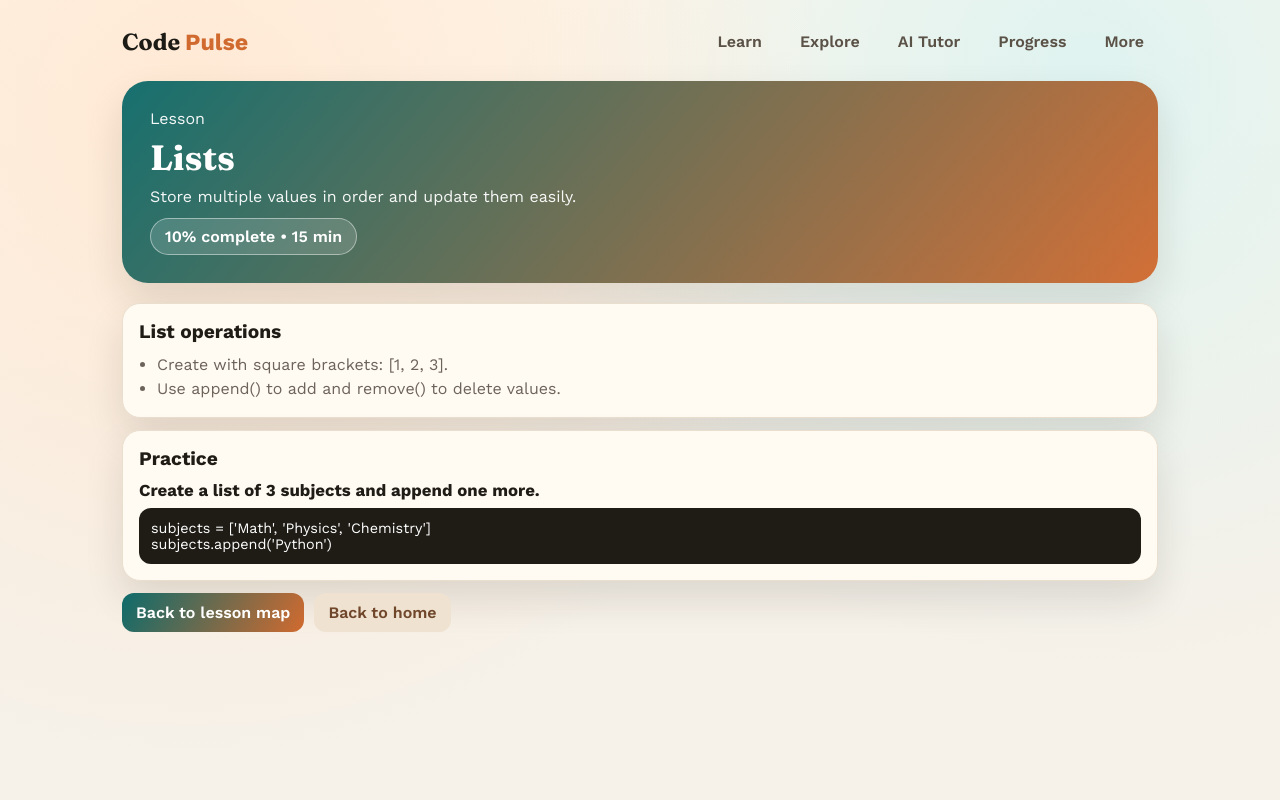
After one commit to tirthbhagat78-dot/codepluse, a Django app: page /lessons/lists/ in a window 1280 px wide. The commit adds this page. Run offline with Django 5.2, Linux system fonts and the light colour scheme.

Commit message:
Add real lesson pages and lesson detail content

```diff
--- /dev/null
+++ b/Python_Edu_App/learn/templates/learn/lesson_detail.html
@@ -0,0 +1,233 @@
+<!DOCTYPE html>
+<html lang="en">
+<head>
+    <meta charset="UTF-8">
+    <meta name="viewport" content="width=device-width, initial-scale=1.0">
+    <title>{{ app_name }} - {{ lesson.title }}</title>
+    <style>
+        @import url("https://fonts.googleapis.com/css2?family=Fraunces:wght@600;700&family=Work+Sans:wght@400;500;600;700&display=swap");
+
+        :root {
+            --bg: #f6f1e9;
+            --card: #fffaf2;
+            --text: #1f1c16;
+            --muted: #6c635b;
+            --accent: #0d6b6b;
+            --accent-2: #d16a2f;
+            --line: #eadfce;
+            --shadow: 0 18px 38px rgba(35, 28, 20, 0.12);
+        }
+
+        * {
+            box-sizing: border-box;
+            margin: 0;
+            padding: 0;
+            font-family: "Work Sans", sans-serif;
+        }
+
+        body {
+            background:
+                radial-gradient(circle at 15% 15%, #ffe9d4 0%, transparent 50%),
+                radial-gradient(circle at 85% 10%, #dff3f0 0%, transparent 45%),
+                linear-gradient(180deg, #fef6eb 0%, var(--bg) 55%);
+            color: var(--text);
+            min-height: 100vh;
+        }
+
+        .site {
+            width: min(1080px, 100%);
+            margin: 0 auto;
+            padding: 22px;
+        }
+
+        .topbar {
+            display: flex;
+            align-items: center;
+            justify-content: space-between;
+            margin-bottom: 20px;
+        }
+
+        .brand {
+            font-size: 1.45rem;
+            font-weight: 700;
+            color: #1d1b16;
+            font-family: "Fraunces", serif;
+        }
+
+        .brand i {
+            color: var(--accent-2);
+            font-style: normal;
+        }
+
+        .nav {
+            display: flex;
+            gap: 10px;
+        }
+
+        .nav a {
+            color: #5a5147;
+            text-decoration: none;
+            font-weight: 600;
+            padding: 10px 14px;
+            border-radius: 12px;
+        }
+
+        .nav a.active {
+            color: #fff;
+            background: linear-gradient(120deg, var(--accent), var(--accent-2));
+        }
+
+        .hero {
+            border-radius: 26px;
+            padding: 28px;
+            background: linear-gradient(130deg, rgba(13, 107, 107, 0.96), rgba(209, 106, 47, 0.96));
+            color: #fff;
+            margin-bottom: 20px;
+            box-shadow: var(--shadow);
+        }
+
+        .hero h1 {
+            font-size: clamp(1.6rem, 3vw, 2.2rem);
+            margin: 8px 0;
+            font-family: "Fraunces", serif;
+        }
+
+        .hero p {
+            opacity: 0.95;
+            max-width: 760px;
+        }
+
+        .pill {
+            display: inline-block;
+            margin-top: 12px;
+            padding: 8px 14px;
+            border-radius: 999px;
+            background: rgba(255, 255, 255, 0.15);
+            border: 1px solid rgba(255, 255, 255, 0.45);
+            font-weight: 600;
+        }
+
+        .content {
+            display: grid;
+            gap: 12px;
+        }
+
+        .card {
+            background: var(--card);
+            border-radius: 18px;
+            border: 1px solid var(--line);
+            box-shadow: var(--shadow);
+            padding: 16px;
+        }
+
+        .card h2 {
+            margin-bottom: 10px;
+            font-size: 1.2rem;
+        }
+
+        .card h3 {
+            margin-bottom: 8px;
+            font-size: 1.05rem;
+        }
+
+        .card ul {
+            padding-left: 18px;
+            color: var(--muted);
+            line-height: 1.5;
+        }
+
+        pre {
+            margin-top: 8px;
+            background: #1f1c16;
+            color: #fff;
+            padding: 12px;
+            border-radius: 12px;
+            overflow-x: auto;
+            font-size: 0.9rem;
+        }
+
+        .actions {
+            display: flex;
+            gap: 10px;
+            flex-wrap: wrap;
+        }
+
+        .btn {
+            display: inline-block;
+            text-decoration: none;
+            color: #fff;
+            font-weight: 600;
+            padding: 10px 14px;
+            border-radius: 12px;
+            background: linear-gradient(120deg, var(--accent), var(--accent-2));
+        }
+
+        .btn.alt {
+            background: #efe2d0;
+            color: #70472b;
+        }
+
+        @media (max-width: 780px) {
+            .site {
+                padding: 14px;
+            }
+
+            .topbar {
+                flex-direction: column;
+                align-items: flex-start;
+                gap: 10px;
+            }
+
+            .nav {
+                width: 100%;
+                overflow-x: auto;
+            }
+        }
+    </style>
+</head>
+<body>
+    <div class="site">
+        <header class="topbar">
+            <div class="brand">Code <i>Pulse</i></div>
+            <nav class="nav">
+                <a href="{% url 'home' %}" class="{% if request.resolver_match.url_name == 'home' %}active{% endif %}">Learn</a>
+                <a href="{% url 'explore' %}" class="{% if request.resolver_match.url_name == 'explore' %}active{% endif %}">Explore</a>
+                <a href="{% url 'ai_tutor' %}" class="{% if request.resolver_match.url_name == 'ai_tutor' %}active{% endif %}">AI Tutor</a>
+                <a href="{% url 'progress' %}" class="{% if request.resolver_match.url_name == 'progress' %}active{% endif %}">Progress</a>
+                <a href="{% url 'more' %}" class="{% if request.resolver_match.url_name == 'more' %}active{% endif %}">More</a>
+            </nav>
+        </header>
+
+        <section class="hero">
+            <p>Lesson</p>
+            <h1>{{ lesson.title }}</h1>
+            <p>{{ lesson.summary }}</p>
+            <span class="pill">{{ lesson.progress }}% complete • {{ lesson.duration }}</span>
+        </section>
+
+        <main class="content">
+            {% for section in lesson.sections %}
+            <article class="card">
+                <h2>{{ section.heading }}</h2>
+                <ul>
+                    {% for item in section.points %}
+                    <li>{{ item }}</li>
+                    {% endfor %}
+                </ul>
+            </article>
+            {% endfor %}
+
+            <article class="card">
+                <h2>Practice</h2>
+                <h3>{{ lesson.exercise.task }}</h3>
+                <pre><code>{{ lesson.exercise.starter }}</code></pre>
+            </article>
+
+            <div class="actions">
+                <a class="btn" href="{% url 'lessons' %}">Back to lesson map</a>
+                <a class="btn alt" href="{% url 'home' %}">Back to home</a>
+            </div>
+        </main>
+    </div>
+</body>
+</html>
--- a/Python_Edu_App/learn/urls.py
+++ b/Python_Edu_App/learn/urls.py
@@ -1,9 +1,11 @@
 from django.urls import path
 
-from .views import feature_page, home
+from .views import feature_page, home, lesson_detail, lessons
 
 urlpatterns = [
     path("", home, name="home"),
+    path("lessons/", lessons, name="lessons"),
+    path("lessons/<slug:slug>/", lesson_detail, name="lesson_detail"),
     path("explore/", feature_page, {"page_key": "explore"}, name="explore"),
     path("ai-tutor/", feature_page, {"page_key": "ai-tutor"}, name="ai_tutor"),
     path("progress/", feature_page, {"page_key": "progress"}, name="progress"),
--- a/Python_Edu_App/learn/views.py
+++ b/Python_Edu_App/learn/views.py
@@ -1,3 +1,4 @@
+from django.http import Http404
 from django.shortcuts import render
 
 
@@ -45,17 +46,166 @@ FEATURE_PAGES = {
 }
 
 
+LESSONS = [
+    {
+        "slug": "python-introduction",
+        "title": "Python Introduction",
+        "tone": "teal",
+        "done": 2,
+        "total": 10,
+        "summary": "Understand what Python is and write your first commands.",
+        "duration": "12 min",
+        "sections": [
+            {
+                "heading": "What Python is",
+                "points": [
+                    "Python is a readable, beginner-friendly programming language.",
+                    "It is used for web apps, data analysis, automation, and AI.",
+                ],
+            },
+            {
+                "heading": "First program",
+                "points": [
+                    "Use print() to show output.",
+                    "Run your script and check the output in terminal.",
+                ],
+            },
+        ],
+        "exercise": {
+            "task": "Print your name and favorite subject in two lines.",
+            "starter": "print('Your name')\nprint('Favorite subject')",
+        },
+    },
+    {
+        "slug": "variables-and-data-types",
+        "title": "Variables and Data Types",
+        "tone": "indigo",
+        "done": 3,
+        "total": 10,
+        "summary": "Store values in variables and understand core Python types.",
+        "duration": "15 min",
+        "sections": [
+            {
+                "heading": "Variables",
+                "points": [
+                    "Variables are names that hold values.",
+                    "Example: age = 20 stores an integer.",
+                ],
+            },
+            {
+                "heading": "Data types",
+                "points": [
+                    "Common types: int, float, str, bool.",
+                    "Use type(value) to inspect type.",
+                ],
+            },
+        ],
+        "exercise": {
+            "task": "Create variables for your name, age, and whether you are a student.",
+            "starter": "name = 'Ava'\nage = 20\nis_student = True",
+        },
+    },
+    {
+        "slug": "control-flow",
+        "title": "Control Flow",
+        "tone": "pink",
+        "done": 1,
+        "total": 10,
+        "summary": "Use if/elif/else to control decisions in your program.",
+        "duration": "14 min",
+        "sections": [
+            {
+                "heading": "Conditional logic",
+                "points": [
+                    "if runs when condition is true.",
+                    "elif checks another condition.",
+                    "else handles all remaining cases.",
+                ],
+            }
+        ],
+        "exercise": {
+            "task": "Write a program that prints 'Pass' if marks >= 40, otherwise 'Fail'.",
+            "starter": "marks = 56\nif marks >= 40:\n    print('Pass')\nelse:\n    print('Fail')",
+        },
+    },
+    {
+        "slug": "functions",
+        "title": "Functions",
+        "tone": "green",
+        "done": 4,
+        "total": 10,
+        "summary": "Group reusable logic with functions and parameters.",
+        "duration": "16 min",
+        "sections": [
+            {
+                "heading": "Defining functions",
+                "points": [
+                    "Use def to create a function.",
+                    "Parameters pass input values.",
+                    "return sends a result back.",
+                ],
+            }
+        ],
+        "exercise": {
+            "task": "Create a function add(a, b) that returns the sum.",
+            "starter": "def add(a, b):\n    return a + b",
+        },
+    },
+    {
+        "slug": "strings",
+        "title": "Strings",
+        "tone": "rose",
+        "done": 2,
+        "total": 10,
+        "summary": "Work with text using indexing, slicing, and methods.",
+        "duration": "13 min",
+        "sections": [
+            {
+                "heading": "String basics",
+                "points": [
+                    "Strings are text values in quotes.",
+                    "Use len(text) for length and text.upper() for uppercase.",
+                ],
+            }
+        ],
+        "exercise": {
+            "task": "Take a name and print it in uppercase.",
+            "starter": "name = 'code pulse'\nprint(name.upper())",
+        },
+    },
+    {
+        "slug": "lists",
+        "title": "Lists",
+        "tone": "purple",
+        "done": 1,
+        "total": 10,
+        "summary": "Store multiple values in order and update them easily.",
+        "duration": "15 min",
+        "sections": [
+            {
+                "heading": "List operations",
+                "points": [
+                    "Create with square brackets: [1, 2, 3].",
+                    "Use append() to add and remove() to delete values.",
+                ],
+            }
+        ],
+        "exercise": {
+            "task": "Create a list of 3 subjects and append one more.",
+            "starter": "subjects = ['Math', 'Physics', 'Chemistry']\nsubjects.append('Python')",
+        },
+    },
+]
+
+
+def _lesson_with_progress(lesson):
+    lesson_data = dict(lesson)
+    lesson_data["progress"] = int((lesson_data["done"] / lesson_data["total"]) * 100)
+    return lesson_data
+
+
 def home(request):
-    lessons = [
-        {"title": "Python Introduction", "done": 0, "total": 10, "tone": "teal"},
-        {"title": "Variables and Data Types", "done": 0, "total": 10, "tone": "indigo"},
-        {"title": "Control Flow", "done": 0, "total": 10, "tone": "pink"},
-        {"title": "Functions", "done": 0, "total": 10, "tone": "green"},
-        {"title": "Strings", "done": 0, "total": 10, "tone": "rose"},
-        {"title": "Lists", "done": 0, "total": 10, "tone": "purple"},
-        {"title": "Tuples", "done": 0, "total": 10, "tone": "indigo"},
-        {"title": "Dictionaries", "done": 0, "total": 10, "tone": "purple"},
-    ]
+    lessons = [_lesson_with_progress(lesson) for lesson in LESSONS]
 
     quick_access = [
         {"name": "AI Tutor", "icon": "spark"},
@@ -92,3 +242,32 @@ def feature_page(request, page_key):
             "cards": page["cards"],
         },
     )
+
+
+def lessons(request):
+    lesson_items = [_lesson_with_progress(lesson) for lesson in LESSONS]
+    return render(
+        request,
+        "learn/lessons.html",
+        {
+            "app_name": "Code Pulse",
+            "title": "Lesson Map",
+            "subtitle": "Pick a lesson and continue where you left off.",
+            "lessons": lesson_items,
+        },
+    )
+
+
+def lesson_detail(request, slug):
+    lesson = next((item for item in LESSONS if item["slug"] == slug), None)
+    if lesson is None:
+        raise Http404("Lesson not found")
+
+    return render(
+        request,
+        "learn/lesson_detail.html",
+        {
+            "app_name": "Code Pulse",
+            "lesson": _lesson_with_progress(lesson),
+        },
+    )
```
Also changed, not shown: Python_Edu_App/learn/templates/learn/home.html (+5 -4 lines), Python_Edu_App/learn/templates/learn/lessons.html (added, +202 -0 lines).
